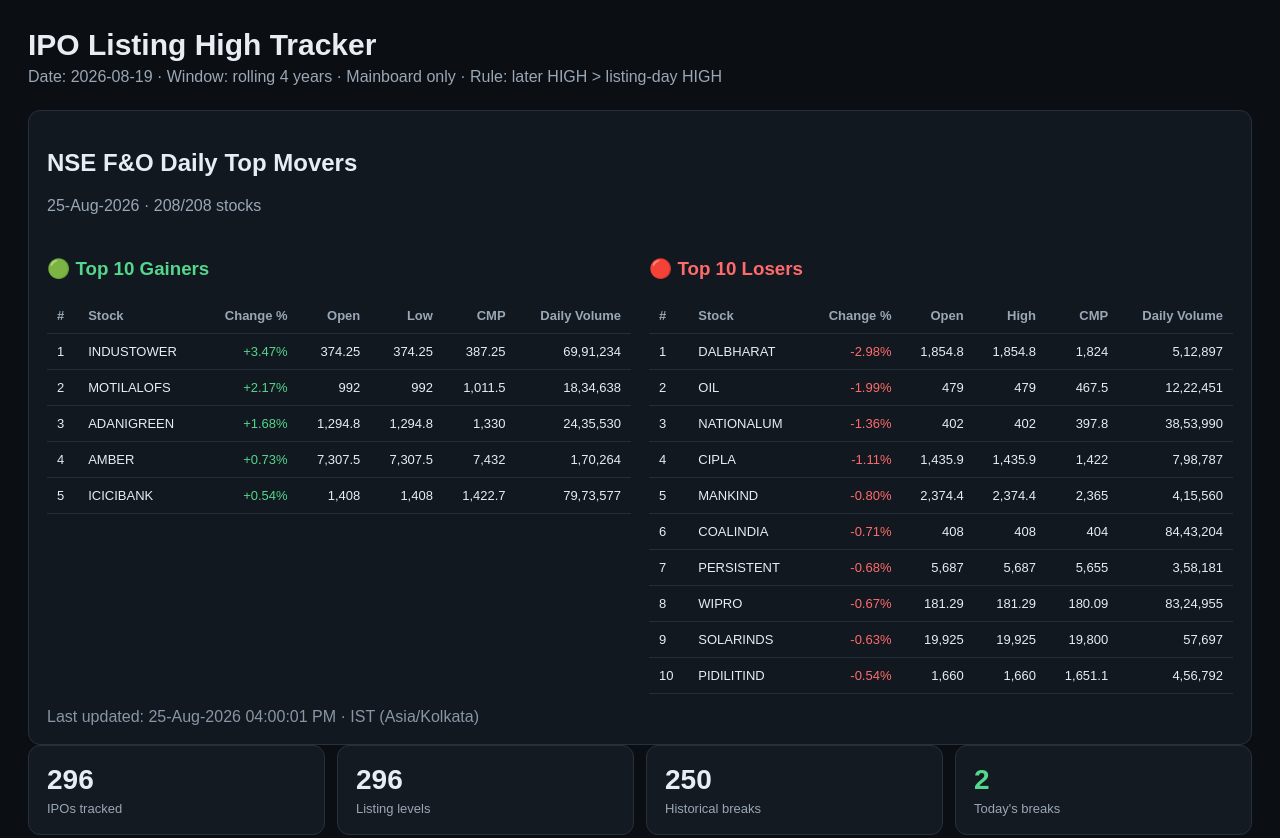
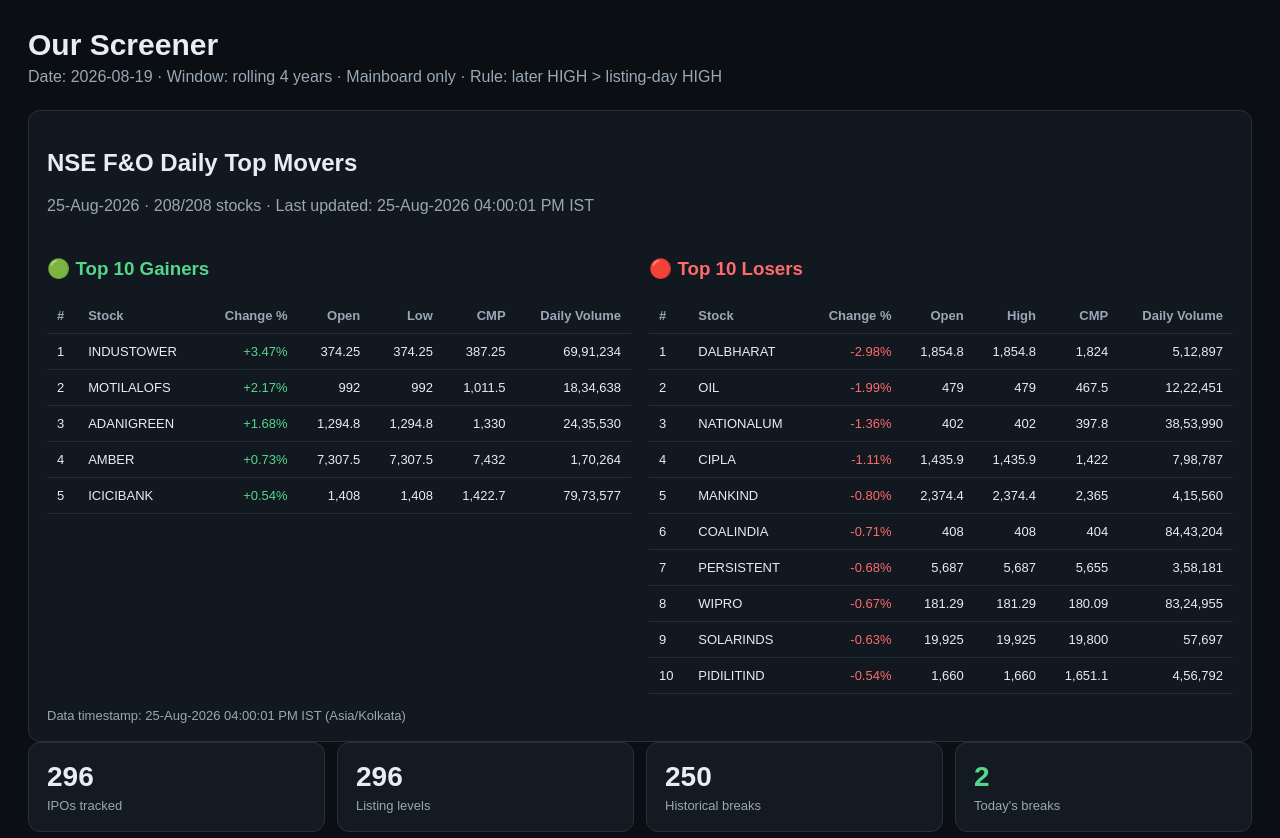
Before and after one commit to TheCinematicTravellers/ipo-listing-tracker, a plain HTML site: page index.html in a window 1280 px wide. Shown: the top 838 px of the page. Drawn offline with Linux system fonts and the light colour scheme.

Commit message:
Rename homepage to Our Screener and show F&O IST timestamp

```diff
--- a/index.html
+++ b/index.html
@@ -3,7 +3,7 @@
 <head>
 <meta charset="utf-8">
 <meta name="viewport" content="width=device-width,initial-scale=1">
-<title>IPO Listing High Tracker</title>
+<title>Our Screener</title>
 <style>
 body{font-family:Arial,sans-serif;background:#0b0f14;color:#e8edf3;margin:0}.wrap{max-width:1250px;margin:auto;padding:28px}
 h1{margin:0 0 6px;font-size:30px}.sub{color:#9aa7b5;margin-bottom:24px}
@@ -12,12 +12,13 @@
 .movers{display:grid;grid-template-columns:1fr 1fr;gap:18px}.green{color:#54d68b}.red{color:#ff6b6b}.yellow{color:#f4c95d}.muted{color:#8996a5}
 input{width:100%;box-sizing:border-box;background:#0b0f14;color:white;border:1px solid #34404d;border-radius:8px;padding:12px;margin-bottom:12px}
 table{width:100%;border-collapse:collapse}th,td{text-align:right;padding:10px;border-bottom:1px solid #252e38;font-size:13px}th{color:#9aa7b5}th:first-child,td:first-child,th:nth-child(2),td:nth-child(2){text-align:left}
+.stamp{margin-top:14px;font-size:13px;color:#9aa7b5}
 @media(max-width:900px){.cards{grid-template-columns:repeat(2,1fr)}.movers{grid-template-columns:1fr}.wrap{padding:14px}}
 </style>
 </head>
 <body>
 <div class="wrap">
-<h1>IPO Listing High Tracker</h1>
+<h1>Our Screener</h1>
 <div class="sub" id="meta">Loading...</div>
 
 <div class="panel">
@@ -27,7 +28,7 @@
 <div><h3 class="green">🟢 Top 10 Gainers</h3><div id="gainers">Loading...</div></div>
 <div><h3 class="red">🔴 Top 10 Losers</h3><div id="losers">Loading...</div></div>
 </div>
-<div class="muted" id="fnoStamp" style="margin-top:14px"></div>
+<div class="stamp" id="fnoStamp"></div>
 </div>
 
 <div class="cards">
@@ -49,7 +50,7 @@
 const vol=x=>x==null||x===""?"-":Number(x).toLocaleString('en-IN');
 const pct=x=>x==null||x===""?"-":(Number(x)>=0?'+':'')+Number(x).toFixed(2)+'%';
 function fnoTable(rows,side){
- if(!rows||!rows.length)return "<span class='muted'>No data published yet.</span>";
+ if(!rows||!rows.length)return "<span class='muted'>No eligible data published yet.</span>";
  return `<table><thead><tr><th>#</th><th>Stock</th><th>Change %</th><th>Open</th><th>${side==='g'?'Low':'High'}</th><th>CMP</th><th>Daily Volume</th></tr></thead><tbody>`+
  rows.map((x,i)=>`<tr><td>${i+1}</td><td>${x.symbol}</td><td class='${side==='g'?'green':'red'}'>${pct(x.change_pct)}</td><td>${n(x.open)}</td><td>${n(side==='g'?x.low:x.high)}</td><td>${n(x.cmp)}</td><td>${vol(x.volume)}</td></tr>`).join('')+'</tbody></table>';
 }
@@ -64,8 +65,14 @@
 }
 function draw(q){q=q.toLowerCase();const a=DATA.ipos.filter(x=>(x.symbol+" "+x.company).toLowerCase().includes(q));document.getElementById("rows").innerHTML=a.map(x=>{const broken=x.breakout_date?`<span class="green">BROKEN</span>`:`<span class='muted'>`+(x.listing_high?"Tracking":"Pending level")+`</span>`;return `<tr><td>${x.symbol||"-"}</td><td>${x.company}</td><td>${x.listing_date||"-"}</td><td>${money(x.listing_high)}</td><td>${broken}</td><td>${x.breakout_date||"-"}</td></tr>`}).join("");}
 document.getElementById("search").addEventListener("input",e=>draw(e.target.value));
-fetch("tracker.json").then(r=>r.json()).then(x=>{DATA=x;render()}).catch(()=>{document.getElementById("meta").textContent="tracker.json not found. Run the updater/export script."});
-fetch("fno_movers.json?ts="+Date.now()).then(r=>r.json()).then(d=>{document.getElementById("fnoMeta").textContent=`${d.date_ist||'Waiting for first daily update'} · ${d.available||0}/${d.universe_size} stocks`;document.getElementById("gainers").innerHTML=fnoTable(d.gainers,'g');document.getElementById("losers").innerHTML=fnoTable(d.losers,'l');document.getElementById("fnoStamp").textContent=d.updated_ist?`Last updated: ${d.updated_ist} · IST (Asia/Kolkata)`:"Daily F&O data will appear after the first scheduled update."}).catch(()=>document.getElementById("fnoMeta").textContent="F&O daily data unavailable.");
+fetch("tracker.json?ts="+Date.now()).then(r=>r.json()).then(x=>{DATA=x;render()}).catch(()=>{document.getElementById("meta").textContent="tracker.json not found. Run the updater/export script."});
+fetch("fno_movers.json?ts="+Date.now()).then(r=>r.json()).then(d=>{
+ const stamp=d.updated_ist?`Last updated: ${d.updated_ist} IST`:'Daily F&O data will appear after the first scheduled update.';
+ document.getElementById("fnoMeta").textContent=`${d.date_ist||'Waiting for first daily update'} · ${d.available||0}/${d.universe_size} stocks · ${stamp}`;
+ document.getElementById("gainers").innerHTML=fnoTable(d.gainers,'g');
+ document.getElementById("losers").innerHTML=fnoTable(d.losers,'l');
+ document.getElementById("fnoStamp").textContent=d.updated_ist?`Data timestamp: ${d.updated_ist} IST (Asia/Kolkata)`:'';
+}).catch(()=>document.getElementById("fnoMeta").textContent="F&O daily data unavailable.");
 </script>
 </body>
 </html>
```
